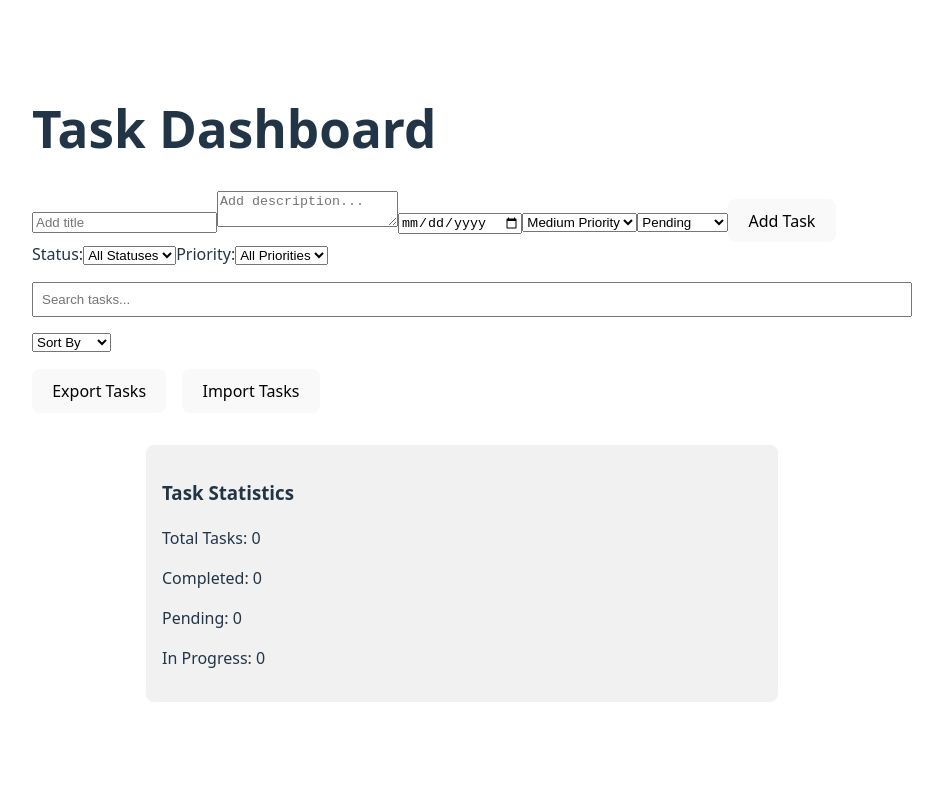
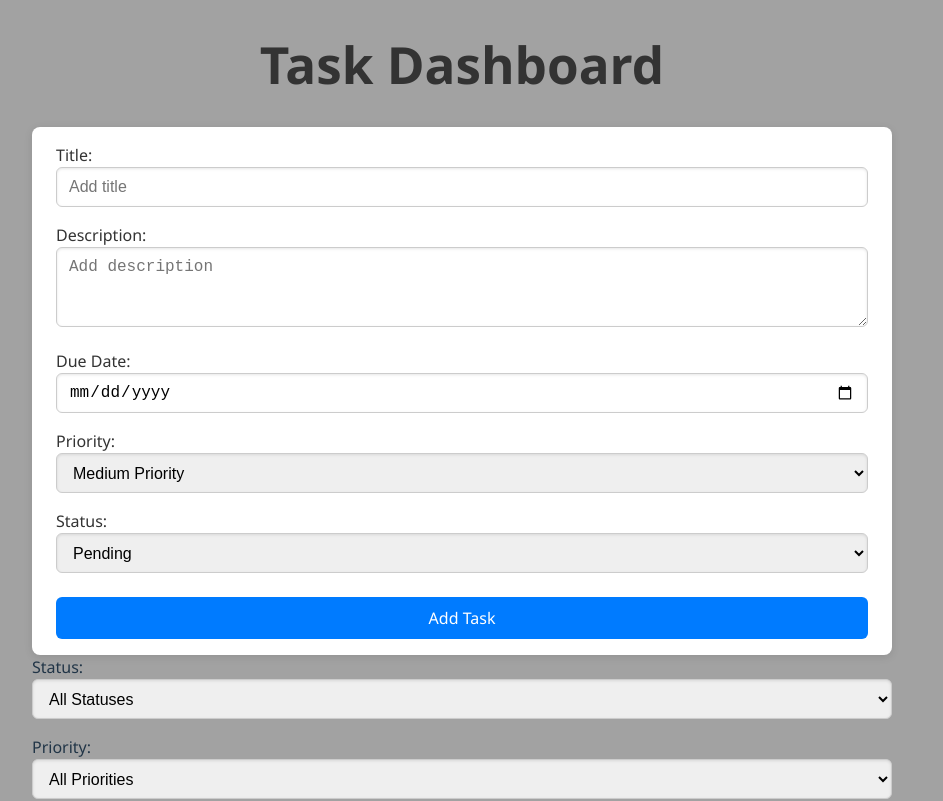
Before and after one commit to sporeci2000/SBA9-sporeci, a React (Vite) app: page / in a window 1280 px wide. Shown: the top 801 px of the page, without its empty margins (178-1121 px from the left). Built offline with nearby package versions, Linux system fonts and the light colour scheme.

Commit message:
Styling form

```diff
--- a/src/components/Dashboard/Dashboard.css
+++ b/src/components/Dashboard/Dashboard.css
@@ -1,7 +1,7 @@
 /* Container and layout */
 body {
     font-family: 'Segoe UI', Tahoma, Geneva, Verdana, sans-serif;
-  background: #f9f9f9;
+    background: #a2a2a2;
     margin: 0;
     padding: 0 20px;
 }
@@ -100,18 +100,18 @@ ul {
 
 /* Task item */
 li {
-  background: white;
+    background-color: rgb(0, 0, 0);
     padding: 1rem 1.25rem;
     margin-bottom: 1rem;
     border-radius: 8px;
-  box-shadow: 0 2px 6px rgb(0 0 0 / 0.1);
+    box-shadow: 0 2px 6px rgba(48, 48, 48, 0.1);
     display: flex;
     flex-direction: column;
     transition: background-color 0.3s ease, transform 0.3s ease;
 }
 
 li:hover {
-  background-color: #f1f1f1;
+    background-color: #3d3d3d;
     transform: translateX(4px);
 }
 
@@ -122,3 +122,13 @@ strong {
     display: flex;
     align-items: center;
 }
+
+
+form button {
+    margin-top: 0.5rem;
+    width: 100%;
+}
+
+form label {
+    color: #333;
+}
--- a/src/components/Dashboard/Dashboard.tsx
+++ b/src/components/Dashboard/Dashboard.tsx
@@ -3,6 +3,7 @@ import type { Task, TaskStatus, TaskPriority } from '../../types';
 import { TaskForm } from '../TaskForm/TaskForm';
 import { TaskFilter } from '../TaskFilter/TaskFilter';
 import { TaskList } from '../TaskList/TaskList';
+import './Dashboard.css';
 
 //constant for localStorage key
 const STORAGE_KEY = 'taskManagerTasks';
@@ -165,7 +166,7 @@ export const Dashboard: React.FC = () => {
                     maxWidth: 600,
                     margin: '2rem auto',
                     padding: '1rem',
-                    background: '#f1f1f1',
+                    background: '#4e4e4eff',
                     borderRadius: 8,
                     fontSize: '1rem',
                 }}
--- a/src/components/TaskForm/TaskForm.tsx
+++ b/src/components/TaskForm/TaskForm.tsx
@@ -79,36 +79,52 @@ export const TaskForm: React.FC<TaskFormProps> = ({ onAddTask, taskToEdit }) =>
     return (
         <form onSubmit={handleSubmit}>
 
+
+            <label>
+                Title:
                 <input
                     type="text"
                     placeholder="Add title"
                     value={title}
                     onChange={(e) => setTitle(e.target.value)}
                 />
+            </label>
 
+            <label>
+                Description:
                 <textarea
-                placeholder="Add description..."
+                    placeholder="Add description"
                     value={description}
                     onChange={(e) => setDescription(e.target.value)}
                 />
+            </label>
 
+            <label>
+                Due Date:
                 <input
                     type="date"
                     value={dueDate}
                     onChange={(e) => setDueDate(e.target.value)}
                 />
+            </label>
 
+            <label>
+                Priority:
                 <select value={priority} onChange={(e) => setPriority(e.target.value as TaskPriority)}>
                     <option value="low">Low Priority</option>
                     <option value="medium">Medium Priority</option>
                     <option value="high">High Priority</option>
                 </select>
+            </label>
 
+            <label>
+                Status:
                 <select value={status} onChange={(e) => setStatus(e.target.value as TaskStatus)}>
                     <option value="pending">Pending</option>
                     <option value="in-progress">In Progress</option>
                     <option value="completed">Completed</option>
                 </select>
+            </label>
 
             <button type="submit">{taskToEdit ? 'Update Task' : 'Add Task'}</button>
 
--- a/src/components/TaskList/TaskItem.css
+++ b/src/components/TaskList/TaskItem.css
@@ -20,14 +20,14 @@ li {
 
 /* Status styles */
 .pending {
-    background-color: #fff3cd;
+    background-color: #7d6001;
 }
 
 .in-progress {
-    background-color: #cce5ff;
+    background-color: #01468f;
 }
 
 .completed {
-    background-color: #d4edda;
+    background-color: #038221;
     text-decoration: line-through;
 }
```
Lines whose indentation alone changed are shown as unchanged.
